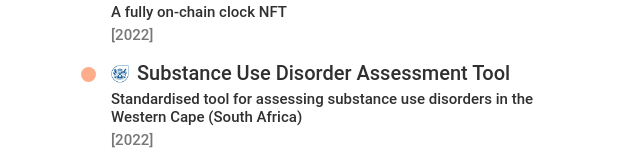
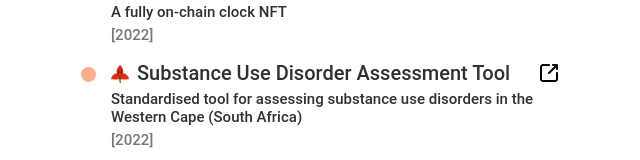
Before and after one commit to lbowles/Personal-Website, a React (Create React App) app: page / in a window 1280 px wide. Shown: the part 1725-1885 px from the top of the page, without its empty margins (319-959 px from the left). Built offline with nearby package versions, Linux system fonts and the light colour scheme.

Commit message:
WCSUDAT link/logo

```diff
--- a/src/components/Experience/Experience.tsx
+++ b/src/components/Experience/Experience.tsx
@@ -7,7 +7,7 @@ import klima from '../../img/klima.png'
 import punk from '../../img/punk.png'
 import clock from '../../img/clock.svg'
 import onset from '../../img/onset.svg'
-import westernCape from '../../img/westernCape.jpeg'
+import westernCape from '../../img/westernCape.svg'
 import walletUsage from '../../img/walletUsage.svg'
 
 type Props = {}
@@ -62,6 +62,7 @@ const Experience = (props: Props) => {
         'Standardised tool for assessing substance use disorders in the Western Cape (South Africa)',
       date: '[2022]',
       color: '#FEAD8B',
+      link:'https://thundering-morning-845.notion.site/WC-SUDAT-User-Manual-fbec5295cae441e1a0e5779a79e536f7',
       logo: westernCape,
     },
         {
```
Also changed, not shown: src/img/westernCape.jpeg (deleted), src/img/westernCape.svg (added).
